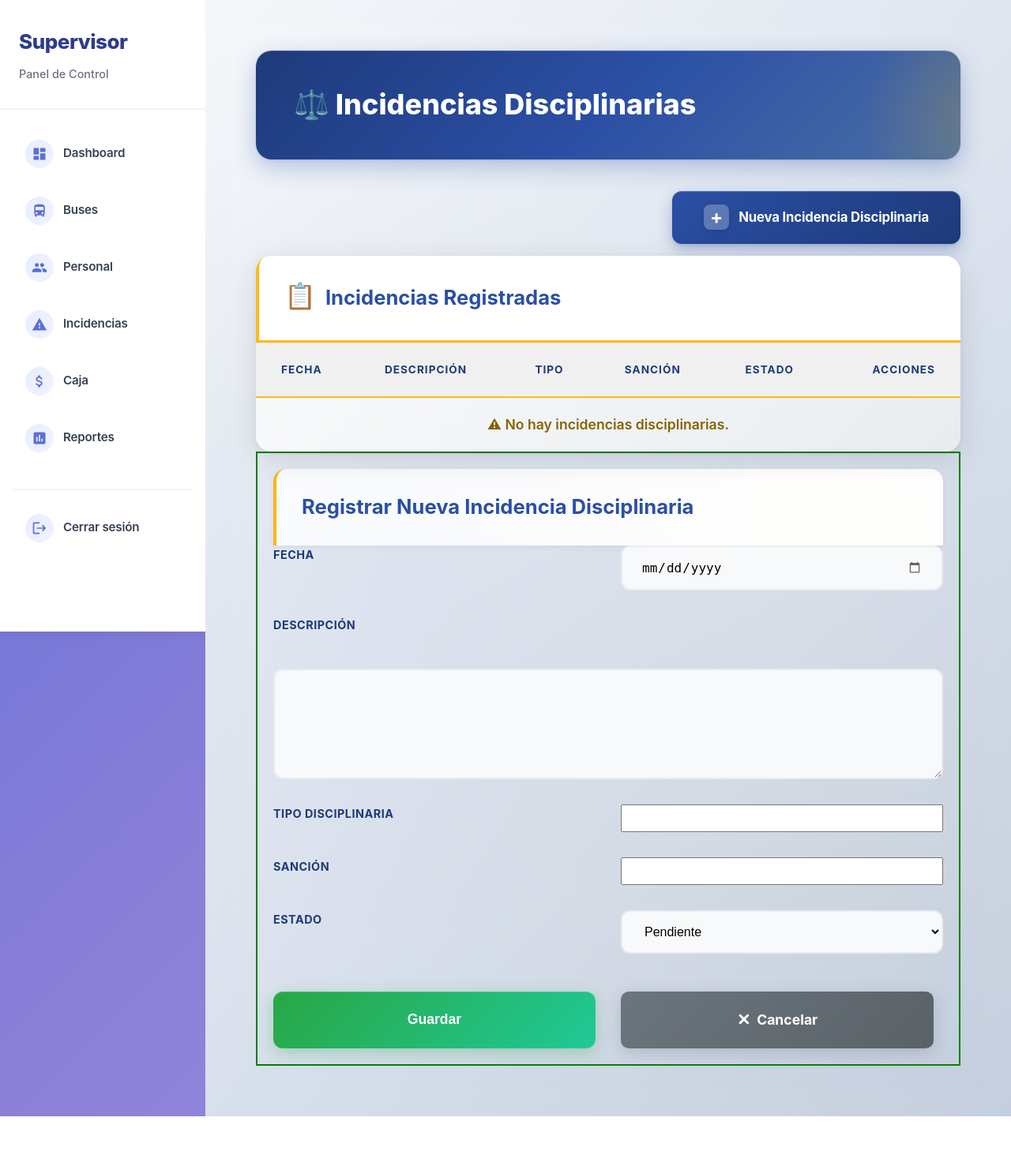
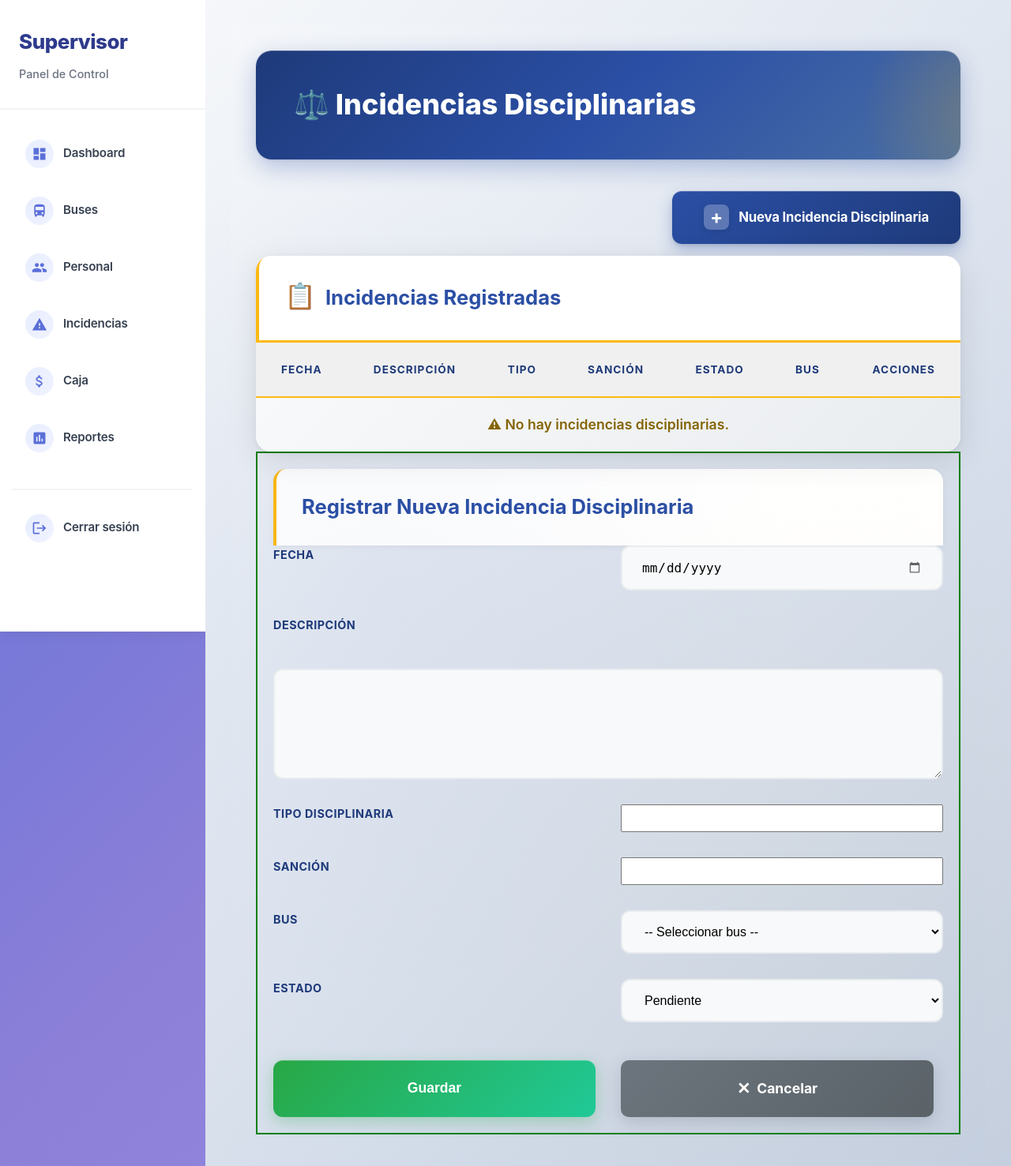
Before and after one commit to FerPonce42/BD-STELMAN-BUSES, a Flask app: page /panel/incidencias/disciplinarias?nuevo_incidencia=true in a window 1280 px wide. Shown: the top 1477 px of the page at 79% size. Before the commit the page ends 1414 px from the top, so only its background shows below. Run offline with Flask 3, Linux system fonts and the light colour scheme; the visitor is signed in with stand-in values (Sample User, id 1); data that the repository does not hold is empty; some libraries are stand-ins or nearby versions.

Commit message:
error arreglado de incidencias disciplinarias

```diff
--- a/app.py
+++ b/app.py
@@ -925,6 +925,7 @@ def actualizar_personal_cobrador():
 #=============================================
 # MODULO DE INCIDENCIAS
 #=============================================
+
 @app.route("/panel/incidencias", methods=['GET'])
 def panel_incidencias():
     if 'usuario' not in session:
@@ -932,8 +933,6 @@ def panel_incidencias():
     return render_template("privado/incidencias.html")
 
 
-
-
 ######################################################
 ############# INCIDENCIAS DISCIPLINARIAS #############
 ######################################################
@@ -944,8 +943,8 @@ def panel_incidencias_disciplinarias():
         return redirect(url_for('login'))
 
     cursor = mysql.connection.cursor()
+
     id_supervisor = session['id']
-
 
     cursor.execute("""
         SELECT id_ruta
@@ -955,46 +954,81 @@ def panel_incidencias_disciplinarias():
     row = cursor.fetchone()
     id_ruta = row['id_ruta'] if row else None
 
-
+    # ========== NUEVO: obtener buses asignados a la ruta mediante bus_ruta ==========
+    buses = []
     if id_ruta:
         cursor.execute("""
-            SELECT i.id_incidencia, i.fecha, i.descripcion, i.estado,
+            SELECT b.id_bus, b.placa
+            FROM bus b
+            JOIN bus_ruta br ON b.id_bus = br.id_bus
+            WHERE br.id_ruta = %s
+              AND (br.fecha_desasignacion IS NULL OR br.fecha_desasignacion >= CURDATE())
+        """, (id_ruta,))
+        buses = cursor.fetchall()
+
+    # ========== listar incidencias ==========
+    cursor.execute("""
+        SELECT i.id_incidencia, i.fecha, i.descripcion, i.estado, i.id_bus,
+               id.tipo_disciplinaria, id.sancion
+        FROM incidencia i
+        JOIN incidencia_disciplinaria id
+        ON i.id_incidencia=id.id_incidencia
+        ORDER BY i.fecha DESC
+    """)
+
+    incidencias = cursor.fetchall()
+
+    # ========== edición ==========
+    editar_id = request.args.get('editar')
+    editar_incidencia = None
+
+    if editar_id:
+        cursor.execute("""
+            SELECT i.id_incidencia, i.fecha, i.descripcion, i.estado, i.id_bus,
                    id.tipo_disciplinaria, id.sancion
             FROM incidencia i
-            JOIN incidencia_disciplinaria id ON i.id_incidencia=id.id_incidencia
-            ORDER BY i.fecha DESC
-        """)
-    else:
-        cursor.execute("""
-            SELECT i.id_incidencia, i.fecha, i.descripcion, i.estado,
-                   id.tipo_disciplinaria, id.sancion
-            FROM incidencia i
-            JOIN incidencia_disciplinaria id ON i.id_incidencia=id.id_incidencia
-            ORDER BY i.fecha DESC
-        """)
-    incidencias = cursor.fetchall()
-
-
-    editar_id = request.args.get('editar')
-    editar_incidencia = None
-    if editar_id:
-        cursor.execute("""
-            SELECT i.id_incidencia, i.fecha, i.descripcion, i.estado,
-                   id.tipo_disciplinaria, id.sancion
-            FROM incidencia i
-            JOIN incidencia_disciplinaria id ON i.id_incidencia=id.id_incidencia
+            JOIN incidencia_disciplinaria id
+            ON i.id_incidencia=id.id_incidencia
             WHERE i.id_incidencia=%s
         """, (editar_id,))
         editar_incidencia = cursor.fetchone()
 
+        # Si el bus asociado a la incidencia no está en la lista de buses (p.ej. desasignado),
+        # lo agregamos para que el select muestre el valor actual y no rompa el formulario.
+        try:
+            if editar_incidencia and editar_incidencia.get('id_bus'):
+                editar_bus_id = editar_incidencia.get('id_bus')
+                found = False
+                for b in buses:
+                    # soportar filas tipo dict o tupla
+                    if isinstance(b, dict):
+                        if b.get('id_bus') == editar_bus_id:
+                            found = True
+                            break
+                    else:
+                        # tuple/list: asumimos (id_bus, placa)
+                        if len(b) >= 1 and b[0] == editar_bus_id:
+                            found = True
+                            break
+                if not found:
+                    cursor.execute("SELECT id_bus, placa FROM bus WHERE id_bus=%s", (editar_bus_id,))
+                    extra = cursor.fetchone()
+                    if extra:
+                        buses.append(extra)
+        except Exception:
+            # no rompemos si algo raro sucede; simplemente no añadimos el extra
+            pass
+
     cursor.close()
 
-    return render_template("privado/incidencias_disciplinarias.html",
-                           incidencias=incidencias,
-                           id_ruta=id_ruta,
-                           hoy=date.today().isoformat(),
-                           editar_incidencia=editar_incidencia)
-
+    return render_template(
+        "privado/incidencias_disciplinarias.html",
+        incidencias=incidencias,
+        id_ruta=id_ruta,
+        buses=buses,       # ← enviado al HTML
+        hoy=date.today().isoformat(),
+        editar_incidencia=editar_incidencia
+    )
 
 
 ################################################################
@@ -1003,7 +1037,9 @@ def panel_incidencias_disciplinarias():
 
 @app.route("/registrar_incidencia_disciplinaria", methods=['POST'])
 def registrar_incidencia_disciplinaria():
+
     cursor = mysql.connection.cursor()
+
     try:
         try:
             fecha_obj = datetime.strptime(request.form["fecha"], "%Y-%m-%d").date()
@@ -1018,13 +1054,15 @@ def registrar_incidencia_disciplinaria():
         mysql.connection.begin()
 
         cursor.execute("""
-            INSERT INTO incidencia(fecha, descripcion, estado)
-            VALUES (%s, %s, %s)
+            INSERT INTO incidencia(fecha, descripcion, estado, id_bus)
+            VALUES (%s, %s, %s, %s)
         """, (
             fecha_obj,
             request.form["descripcion"],
-            request.form["estado"]
+            request.form["estado"],
+            request.form["id_bus"]
         ))
+
         id_incidencia = cursor.lastrowid
 
         cursor.execute("""
@@ -1038,14 +1076,15 @@ def registrar_incidencia_disciplinaria():
 
         mysql.connection.commit()
         flash("✔ Incidencia disciplinaria registrada.", "success")
+
     except Exception as e:
         mysql.connection.rollback()
         flash(f"❌ Error: {str(e)}", "danger")
+
     finally:
         cursor.close()
 
     return redirect(url_for("panel_incidencias_disciplinarias"))
-
 
 
 #################################################################
@@ -1054,7 +1093,9 @@ def registrar_incidencia_disciplinaria():
 
 @app.route("/actualizar_incidencia_disciplinaria", methods=['POST'])
 def actualizar_incidencia_disciplinaria():
+
     cursor = mysql.connection.cursor()
+
     try:
         id_incidencia = request.form["id_incidencia"]
 
@@ -1072,12 +1113,13 @@ def actualizar_incidencia_disciplinaria():
 
         cursor.execute("""
             UPDATE incidencia
-            SET fecha=%s, descripcion=%s, estado=%s
+            SET fecha=%s, descripcion=%s, estado=%s, id_bus=%s
             WHERE id_incidencia=%s
         """, (
             fecha_obj,
             request.form["descripcion"],
             request.form["estado"],
+            request.form["id_bus"],
             id_incidencia
         ))
 
@@ -1093,9 +1135,11 @@ def actualizar_incidencia_disciplinaria():
 
         mysql.connection.commit()
         flash("✔ Incidencia disciplinaria actualizada.", "success")
+
     except Exception as e:
         mysql.connection.rollback()
         flash(f"❌ Error: {str(e)}", "danger")
+
     finally:
         cursor.close()
 
@@ -1108,16 +1152,22 @@ def actualizar_incidencia_disciplinaria():
 
 @app.route("/eliminar_incidencia_disciplinaria/<int:id_incidencia>", methods=['GET'])
 def eliminar_incidencia_disciplinaria(id_incidencia):
+
     cursor = mysql.connection.cursor()
+
     try:
         mysql.connection.begin()
+
         cursor.execute("DELETE FROM incidencia_disciplinaria WHERE id_incidencia=%s", (id_incidencia,))
         cursor.execute("DELETE FROM incidencia WHERE id_incidencia=%s", (id_incidencia,))
+
         mysql.connection.commit()
         flash("✔ Incidencia disciplinaria eliminada.", "success")
+
     except Exception as e:
         mysql.connection.rollback()
         flash(f"❌ Error: {str(e)}", "danger")
+
     finally:
         cursor.close()
 
--- a/templates/privado/incidencias_disciplinarias.html
+++ b/templates/privado/incidencias_disciplinarias.html
@@ -17,7 +17,7 @@
 <!-- Botón Nueva Incidencia -->
 <section style="display: flex; justify-content: flex-end; margin-bottom: 15px;">
     <a href="{{ url_for('panel_incidencias_disciplinarias', nuevo_incidencia='true') }}#modal-nueva" class="btn btn-primary">
-         Nueva Incidencia Disciplinaria
+        Nueva Incidencia Disciplinaria
     </a>
 </section>
 
@@ -26,6 +26,7 @@
 <!-- Tabla de incidencias -->
 <section>
     <h2>Incidencias Registradas</h2>
+
     <table border="1" width="100%" cellpadding="6">
         <tr style="background: #f0f0f0;">
             <th>Fecha</th>
@@ -33,6 +34,7 @@
             <th>Tipo</th>
             <th>Sanción</th>
             <th>Estado</th>
+            <th>Bus</th>
             <th style="text-align:right;">Acciones</th>
         </tr>
 
@@ -43,15 +45,22 @@
             <td>{{ inc.tipo_disciplinaria }}</td>
             <td>{{ inc.sancion }}</td>
             <td>{{ inc.estado }}</td>
+            <td>{{ inc.id_bus }}</td>
             <td style="text-align:right;">
-                <a href="{{ url_for('panel_incidencias_disciplinarias', editar=inc.id_incidencia) }}#modal-editar" class="btn-sm btn-info"> Editar</a>
-                <a href="{{ url_for('eliminar_incidencia_disciplinaria', id_incidencia=inc.id_incidencia) }}" class="btn-sm btn-warning"
-                   onclick="return confirm('¿Seguro de eliminar esta incidencia disciplinaria?')"> Eliminar</a>
+                <a href="{{ url_for('panel_incidencias_disciplinarias', editar=inc.id_incidencia) }}#modal-editar" class="btn-sm btn-info">
+                    Editar
+                </a>
+                <a href="{{ url_for('eliminar_incidencia_disciplinaria', id_incidencia=inc.id_incidencia) }}"
+                   class="btn-sm btn-warning"
+                   onclick="return confirm('¿Seguro de eliminar esta incidencia disciplinaria?')">
+                   Eliminar
+                </a>
             </td>
         </tr>
+
         {% else %}
         <tr>
-            <td colspan="6" style="text-align:center;">⚠ No hay incidencias disciplinarias.</td>
+            <td colspan="7" style="text-align:center;">⚠ No hay incidencias disciplinarias.</td>
         </tr>
         {% endfor %}
     </table>
@@ -59,19 +68,37 @@
 
 <hr style="margin-top: 40px; border-color: #333;">
 
+
 {# ===================== NUEVA INCIDENCIA ===================== #}
+
 {% if 'nuevo_incidencia' in request.args %}
 <div id="modal-nueva" style="border:2px solid green; padding:20px;">
+
     <h2> Registrar Nueva Incidencia Disciplinaria</h2>
+
     <form method="post" action="{{ url_for('registrar_incidencia_disciplinaria') }}">
+
         <label>Fecha</label>
         <input type="date" name="fecha" required min="2000-01-01" max="{{ hoy }}">
+
         <label>Descripción</label>
         <textarea name="descripcion" rows="3" required></textarea>
+
         <label>Tipo Disciplinaria</label>
         <input type="text" name="tipo_disciplinaria" required>
+
         <label>Sanción</label>
         <input type="text" name="sancion" required>
+
+        <!-- CAMBIO HECHO AQUÍ -->
+        <label>Bus</label>
+        <select name="id_bus" required>
+            <option value="">-- Seleccionar bus --</option>
+            {% for b in buses %}
+                <option value="{{ b.id_bus }}">{{ b.placa }}</option>
+            {% endfor %}
+        </select>
+
         <label>Estado</label>
         <select name="estado" required>
             <option value="Pendiente">Pendiente</option>
@@ -80,27 +107,48 @@
         </select>
 
         <br><br>
+
         <button type="submit">Guardar</button>
         <a href="{{ url_for('panel_incidencias_disciplinarias') }}" class="btn-sm">Cancelar</a>
     </form>
 </div>
 {% endif %}
 
+
 {# ===================== EDITAR INCIDENCIA ===================== #}
+
 {% if editar_incidencia %}
 <div id="modal-editar" style="border:2px solid orange; padding:20px;">
+
     <h2> Editar Incidencia Disciplinaria</h2>
+
     <form method="post" action="{{ url_for('actualizar_incidencia_disciplinaria') }}">
+
         <input type="hidden" name="id_incidencia" value="{{ editar_incidencia.id_incidencia }}">
 
         <label>Fecha</label>
         <input type="date" name="fecha" value="{{ editar_incidencia.fecha }}" required min="2000-01-01" max="{{ hoy }}">
+
         <label>Descripción</label>
         <textarea name="descripcion" rows="3" required>{{ editar_incidencia.descripcion }}</textarea>
+
         <label>Tipo Disciplinaria</label>
         <input type="text" name="tipo_disciplinaria" value="{{ editar_incidencia.tipo_disciplinaria }}" required>
+
         <label>Sanción</label>
         <input type="text" name="sancion" value="{{ editar_incidencia.sancion }}" required>
+
+        <!-- CAMBIO HECHO AQUÍ -->
+        <label>Bus</label>
+        <select name="id_bus" required>
+            <option value="">-- Seleccionar bus --</option>
+            {% for b in buses %}
+                <option value="{{ b.id_bus }}" {% if editar_incidencia.id_bus == b.id_bus %}selected{% endif %}>
+                    {{ b.placa }}
+                </option>
+            {% endfor %}
+        </select>
+
         <label>Estado</label>
         <select name="estado" required>
             <option value="Pendiente" {% if editar_incidencia.estado=='Pendiente' %}selected{% endif %}>Pendiente</option>
@@ -109,6 +157,7 @@
         </select>
 
         <br><br>
+
         <button type="submit">Actualizar</button>
         <a href="{{ url_for('panel_incidencias_disciplinarias') }}" class="btn-sm">Cancelar</a>
     </form>
```
